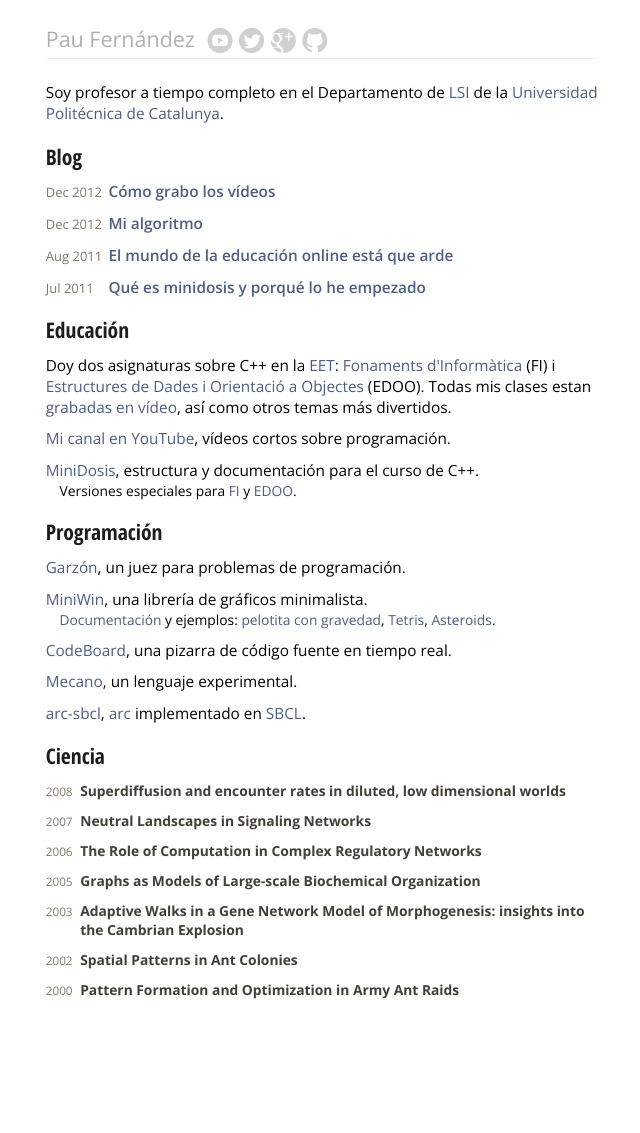
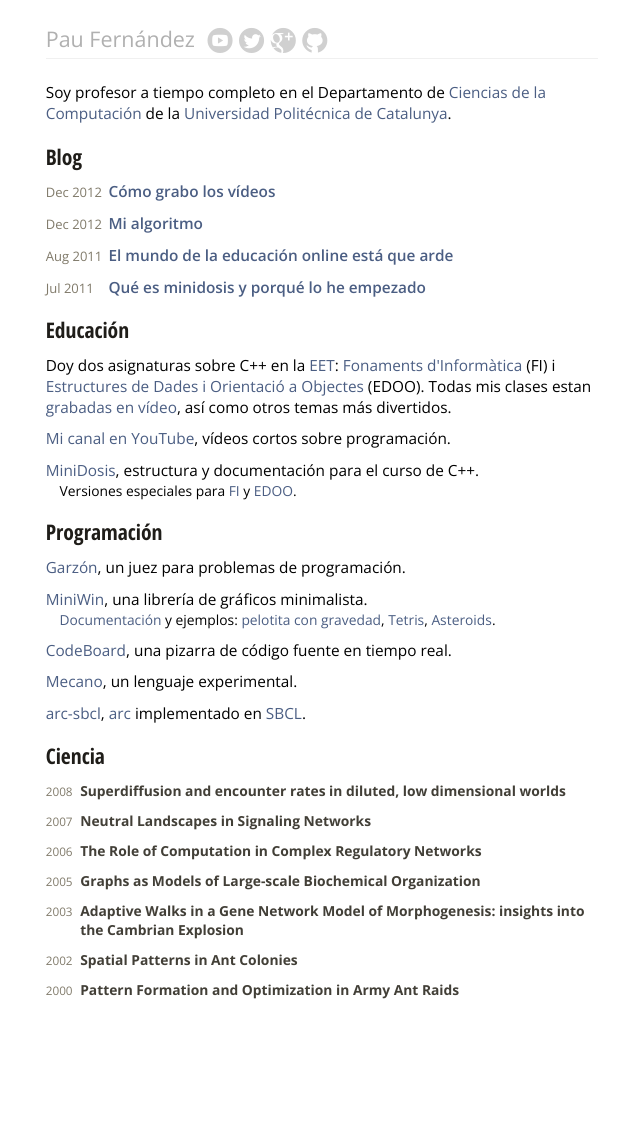
Before and after one commit to pauek/pauek.info, a Jekyll site: the page built from index.html, in a window 1280 px wide. Shown: the whole page, without its empty margins (318-958 px from the left). Built offline with Jekyll 4.4.1, drawn with Linux system fonts in a browser that asks for light colours; nearby versions of some CDN libraries.

Commit message:
Corrijo la afiliación

```diff
--- a/index.html
+++ b/index.html
@@ -8,7 +8,7 @@ title: Pau Fernández (pauek)
 
 <p>
 Soy profesor a tiempo completo en el Departamento de
-<a href="http://www.lsi.upc.edu">LSI</a> de la
+<a href="http://www.cs.upc.edu">Ciencias de la Computación</a> de la
 <a href="http://www.upc.edu">Universidad Politécnica de Catalunya</a>.
 </p>
 
```
